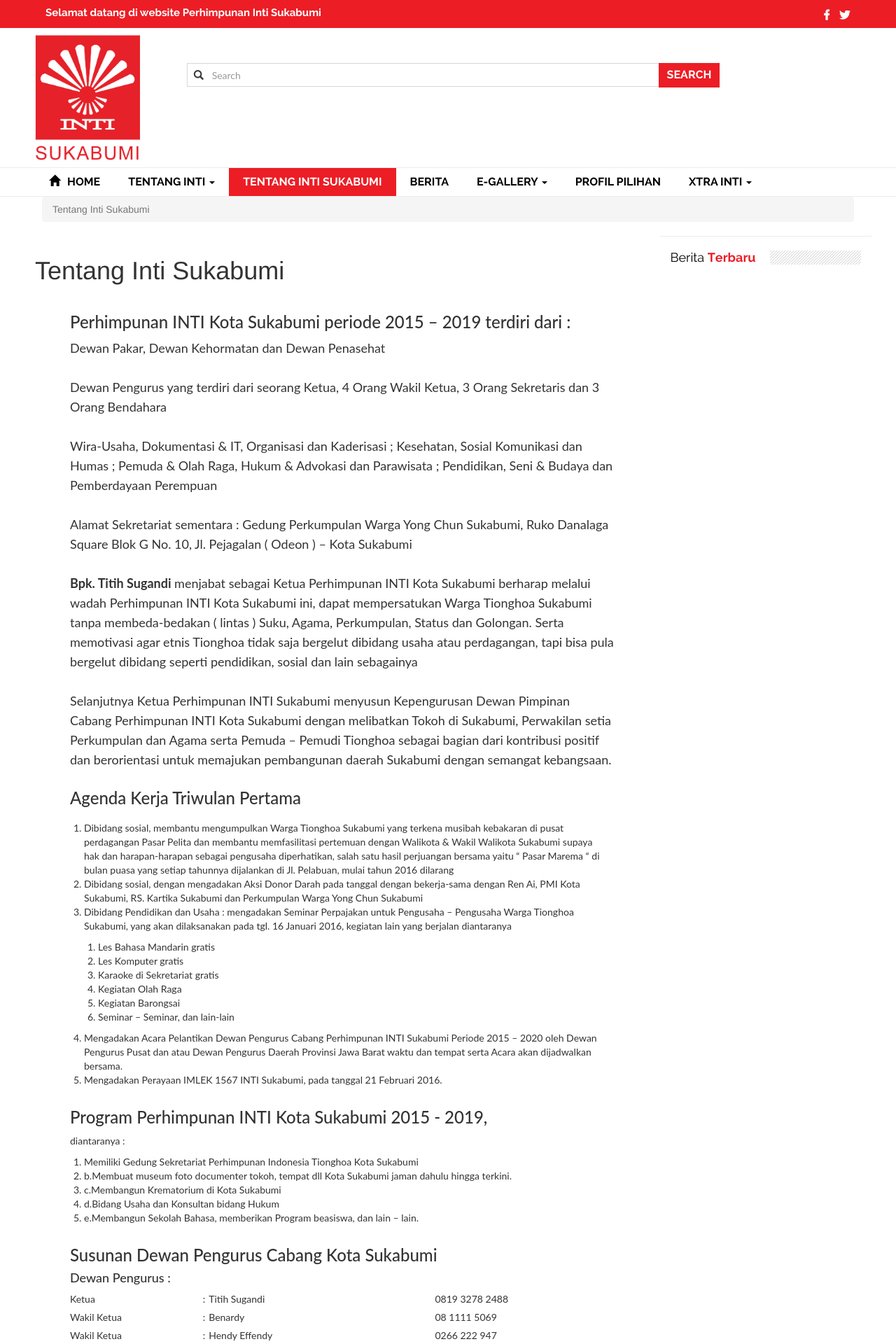
After one commit to WP-Panda/inti-sukabumi, a CodeIgniter app: page /news/page/inti-sukabumi in a window 1280 px wide. The commit adds this page. Shown: the top 1920 px of the page at 70% size. Run offline with CodeIgniter, Linux system fonts and the light colour scheme; data that the repository does not hold is empty; some libraries are stand-ins or nearby versions.

Commit message:
Tambah tentang sukabumi

```diff
--- a/application/config/routes.php
+++ b/application/config/routes.php
@@ -94,6 +94,7 @@
 $route['page/visi-misi-inti']['get'] = 'pages/visi_misi_inti';
 $route['page/sejarah-inti']['get'] = 'pages/sejarah_inti';
 $route['page/ad-dan-rt']['get'] = 'pages/ad_rt';
+$route['page/inti-sukabumi']['get'] = 'pages/inti_sukabumi';
 
 /*================ Article ======================== */
 $route['news']['get'] = 'kanal/show_kanal';
--- a/application/modules/berita/models/Berita_m.php
+++ b/application/modules/berita/models/Berita_m.php
@@ -67,7 +67,7 @@
   public function get_breaking($kanal)
   {
     if($kanal == null):
-      $this->db->select('article_name, article_url, article_image, article.created_at, category.category_name')
+      $this->db->select('article_name, article_url, article_image, article.created_at, category.category_name, article_summary, article_image_thumb')
       ->from('breaking')
       ->join('article', 'breaking.article_id = article.article_id')
       ->join('canal' , 'canal.article_id = article.article_id', 'LEFT')
--- a/application/modules/pages/controllers/Pages.php
+++ b/application/modules/pages/controllers/Pages.php
@@ -38,4 +38,14 @@
     $data['content'] = "pages/ad_rt_v";
     $this->templates->get_main_templates($data);
   }
+  public function inti_sukabumi()
+  {
+    // load Breadcrumbs
+    $this->load->library('breadcrumbs');
+    // $this->breadcrumbs->push('Tentang Inti', '#');
+    $this->breadcrumbs->push('Tentang Inti Sukabumi', '/page/inti-sukabumi');
+    $data['breadcrumbs'] = $this->breadcrumbs->show();
+    $data['content'] = "pages/inti_sukabumi";
+    $this->templates->get_main_templates($data);
+  }
 }
--- /dev/null
+++ b/application/modules/pages/views/inti_sukabumi.php
@@ -0,0 +1,157 @@
+<div class="content">
+  <div class="wrapper">
+    <div class="row">
+      <div class="col-lg-9 col-md-6">
+        <div class="catalog-title">
+          <h1>Tentang Inti Sukabumi</h1>
+        </div>
+        <div class="catalog-bigcolumn-content">
+          <div class="row news-detail">
+            <div class="col-sm-12">
+                <h3 class="text-bold">Perhimpunan INTI Kota Sukabumi periode	2015 – 2019 terdiri dari :</h3>
+                <p>
+                  Dewan Pakar, Dewan Kehormatan dan Dewan Penasehat
+                </p>
+                <p>
+                  Dewan Pengurus yang terdiri dari seorang Ketua, 4 Orang Wakil Ketua, 3 Orang Sekretaris dan 3 Orang Bendahara
+                </p>
+                <p>
+                  Wira-Usaha, Dokumentasi & IT, Organisasi dan Kaderisasi ; Kesehatan, Sosial Komunikasi dan Humas ; Pemuda & Olah Raga, Hukum & Advokasi dan Parawisata ; Pendidikan, Seni & Budaya dan Pemberdayaan Perempuan
+                </p>
+                <p>
+                  Alamat Sekretariat sementara : Gedung Perkumpulan Warga Yong Chun Sukabumi, Ruko Danalaga Square Blok G No. 10, Jl. Pejagalan ( Odeon ) – Kota Sukabumi
+                </p>
+                <p>
+                  <b>Bpk. Titih Sugandi</b> menjabat sebagai Ketua Perhimpunan INTI Kota Sukabumi berharap melalui wadah Perhimpunan INTI Kota Sukabumi ini, dapat mempersatukan Warga Tionghoa Sukabumi tanpa membeda-bedakan ( lintas ) Suku, Agama, Perkumpulan, Status dan Golongan. Serta memotivasi agar etnis Tionghoa tidak saja bergelut dibidang usaha atau perdagangan, tapi bisa pula bergelut dibidang seperti pendidikan, sosial dan lain sebagainya
+                </p>
+                <p>
+                  Selanjutnya Ketua Perhimpunan INTI Sukabumi menyusun Kepengurusan Dewan Pimpinan Cabang Perhimpunan INTI Kota Sukabumi dengan melibatkan Tokoh di Sukabumi, Perwakilan setia Perkumpulan dan Agama serta Pemuda – Pemudi Tionghoa sebagai bagian dari kontribusi positif dan berorientasi untuk memajukan pembangunan daerah Sukabumi dengan semangat kebangsaan.
+                </p>
+                <h3 class="text-bold">
+                  Agenda Kerja Triwulan Pertama
+                </h3>
+                <ol>
+                  <li>Dibidang sosial, membantu mengumpulkan Warga Tionghoa Sukabumi yang terkena musibah kebakaran di pusat perdagangan Pasar Pelita dan membantu memfasilitasi pertemuan dengan Walikota & Wakil Walikota Sukabumi supaya hak dan harapan-harapan sebagai pengusaha diperhatikan, salah satu hasil perjuangan bersama yaitu “ Pasar Marema “ di bulan puasa yang setiap tahunnya dijalankan di Jl. Pelabuan, mulai tahun 2016 dilarang</li>
+                  <li>Dibidang sosial, dengan mengadakan Aksi Donor Darah pada tanggal dengan bekerja-sama dengan Ren Ai,   PMI Kota Sukabumi, RS. Kartika Sukabumi dan Perkumpulan Warga Yong Chun Sukabumi</li>
+                  <li>
+                    Dibidang Pendidikan dan Usaha : mengadakan Seminar Perpajakan untuk Pengusaha – Pengusaha Warga Tionghoa Sukabumi, yang akan dilaksanakan pada tgl. 16 Januari 2016, kegiatan lain yang berjalan diantaranya
+                    <ol>
+                      <li>Les Bahasa Mandarin gratis</li>
+                      <li>Les Komputer gratis</li>
+                      <li>Karaoke di Sekretariat gratis</li>
+                      <li>Kegiatan Olah Raga</li>
+                      <li>Kegiatan Barongsai</li>
+                      <li>Seminar – Seminar, dan lain-lain</li>
+                    </ol>
+                  </li>
+                  <li>Mengadakan Acara Pelantikan Dewan Pengurus Cabang Perhimpunan INTI Sukabumi Periode 2015 – 2020 oleh Dewan Pengurus Pusat dan atau Dewan Pengurus Daerah Provinsi Jawa Barat waktu dan tempat serta Acara akan dijadwalkan bersama.</li>
+                  <li>Mengadakan Perayaan IMLEK 1567 INTI Sukabumi, pada tanggal 21 Februari 2016.</li>
+                </ol>
+                <h3 class="text-bold">Program Perhimpunan INTI Kota Sukabumi 2015 - 2019,</h3> diantaranya :
+                <ol>
+                  <li>Memiliki Gedung Sekretariat Perhimpunan Indonesia Tionghoa Kota Sukabumi</li>
+                  <li>b.Membuat museum foto documenter tokoh, tempat dll Kota Sukabumi jaman dahulu hingga terkini. </li>
+                  <li>c.Membangun Krematorium di Kota Sukabumi</li>
+                  <li>d.Bidang Usaha dan Konsultan bidang Hukum</li>
+                  <li>e.Membangun Sekolah Bahasa, memberikan Program beasiswa, dan lain – lain.</li>
+                </ol>
+                <h3 class="text-bold">Susunan Dewan Pengurus Cabang Kota Sukabumi</h3>
+                <h4>Dewan Pengurus :</h4>
+                <table style="height: 338px; width: 100%;" border="1" cellspacing="1" cellpadding="1">
+                <tbody>
+                <tr>
+                <td style="text-align: justify;">Ketua</td>
+                <td style="text-align: justify;">:</td>
+                <td style="text-align: justify;">Titih&nbsp;Sugandi</td>
+                <td style="text-align: justify;">0819&nbsp;3278&nbsp;2488</td>
+                </tr>
+                <tr>
+                <td style="text-align: justify;">Wakil&nbsp;Ketua</td>
+                <td style="text-align: justify;">:</td>
+                <td style="text-align: justify;">Benardy</td>
+                <td style="text-align: justify;">08&nbsp;1111&nbsp;5069</td>
+                </tr>
+                <tr>
+                <td style="text-align: justify;">Wakil&nbsp;Ketua</td>
+                <td style="text-align: justify;">:</td>
+                <td style="text-align: justify;">Hendy&nbsp;Effendy</td>
+                <td style="text-align: justify;">0266&nbsp;222&nbsp;947</td>
+                </tr>
+                <tr>
+                <td style="text-align: justify;">Wakil&nbsp;Ketua</td>
+                <td style="text-align: justify;">:</td>
+                <td style="text-align: justify;">Satrio&nbsp;Hukin&nbsp;Pramoto</td>
+                <td style="text-align: justify;">0895&nbsp;0316&nbsp;7738</td>
+                </tr>
+                <tr>
+                <td style="text-align: justify;">Wakil&nbsp;Ketua&nbsp;</td>
+                <td style="text-align: justify;">:</td>
+                <td style="text-align: justify;">wan&nbsp;Iskandar</td>
+                <td style="text-align: justify;">-</td>
+                </tr>
+                <tr>
+                <td style="text-align: justify;">Wakil&nbsp;Ketua&nbsp;</td>
+                <td style="text-align: justify;">:</td>
+                <td style="text-align: justify;">Liem&nbsp;Cui&nbsp;Ling</td>
+                <td style="text-align: justify;">-</td>
+                </tr>
+                <tr>
+                <td style="text-align: justify;">Wakil&nbsp;Ketua</td>
+                <td style="text-align: justify;">:</td>
+                <td style="text-align: justify;">Tanu&nbsp;Wijaya</td>
+                <td style="text-align: justify;">-</td>
+                </tr>
+                <tr>
+                <td style="text-align: justify;">Sekretaris</td>
+                <td style="text-align: justify;">:</td>
+                <td style="text-align: justify;">Yanto&nbsp;Gunawan</td>
+                <td>08164871010
+                </td>
+                </tr>
+                <tr>
+                <td style="text-align: justify;">Sekretaris&nbsp;I</td>
+                <td style="text-align: justify;">:</td>
+                <td style="text-align: justify;">Stefanus&nbsp;Theddy&nbsp;U</td>
+                <td style="text-align: justify;">0813&nbsp;1514&nbsp;5555</td>
+                </tr>
+                <tr>
+                <td style="text-align: justify;">Sekretaris&nbsp;II</td>
+                <td style="text-align: justify;">:</td>
+                <td style="text-align: justify;">Ir.&nbsp;Teti&nbsp;Limiati</td>
+                <td style="text-align: justify;">0819&nbsp;1181&nbsp;8092</td>
+                </tr>
+                <tr>
+                <td style="text-align: justify;">Bendahara</td>
+                <td style="text-align: justify;">:</td>
+                <td style="text-align: justify;">Chandra&nbsp;Khiharja</td>
+                <td style="text-align: justify;">0857&nbsp;9428&nbsp;8158</td>
+                </tr>
+                <tr>
+                <td style="text-align: justify;">Bendahara&nbsp;I</td>
+                <td style="text-align: justify;">:</td>
+                <td style="text-align: justify;">See&nbsp;Fui&nbsp;Cien</td>
+                <td style="text-align: justify;">&nbsp;</td>
+                </tr>
+                <tr>
+                <td style="text-align: justify;">Bendahara&nbsp;II</td>
+                <td style="text-align: justify;">:</td>
+                <td style="text-align: justify;">Suharsono&nbsp;Janto</td>
+                <td style="text-align: justify;">&nbsp;</td>
+                </tr>
+                </tbody>
+                </table>
+            </div>
+          </div>
+        </div>
+      </div>
+        <div class="col-lg-3 index-news-section section-photovideo">
+          <div class="section-title">
+            <h4>Berita <span>Terbaru</span></h4>
+          </div>
+          <div class="catalog-smallcolumn2">
+            <?php echo modules::run('berita/get_feeds'); ?>
+          </div>
+        </div>
+      </div>
+    </div>
+  </div>
--- a/application/modules/templates/views/main_v.php
+++ b/application/modules/templates/views/main_v.php
@@ -52,7 +52,7 @@
       <div class="header">
          <div class="wrapper">
             <div class="row">
-               <div class="col-lg-2 col-md-2 col-sm-3"><a href="#"><img src="/assets/images/logo-INTI.png" /></a></div>
+               <div class="col-lg-2 col-md-2 col-sm-3"><a href="#"><img class="img-responsive" style="width : 150px;" src="/assets/images/logo-INTI.png" /></a></div>
                <div class="col-lg-8 col-md-8 col-sm-6">
                   <form action="/search/" class="navbar-form navbar-left searchbox" role="search" method="get" accept-charset="utf-8" enctype="multipart/form-data">
                      <div class="form-group">
@@ -96,23 +96,7 @@
                               </li>
                            </ul>
                         </li>
-                        <li class="dropdown">
-                           <a href="#" class="dropdown-toggle" data-toggle="dropdown" role="button" aria-expanded="false">Tentang INTI Sukabumi <span class="caret"></span></a>
-                           <ul class="dropdown-menu" role="menu">
-                              <li>
-                                 <a href="#">Visi Misi</a>
-                              </li>
-                              <li>
-                                 <a href="#">Sejarah INTI Sukabumi </a>
-                              </li>
-                              <li>
-                                 <a href="#">Anggaran Dasar & Rumah Tangga</a>
-                              </li>
-                              <li>
-                                 <a href="#">Kontak INTI Sukabumi</a>
-                              </li>
-                           </ul>
-                        </li>
+                        <li><a href="<?= base_url('page/inti-sukabumi') ?>" class="menu">Tentang Inti Sukabumi</a></li>
                         <li>
                            <a href="<?= base_url('news') ?>" class="menu">Berita</a>
                         </li>
```
Also changed, not shown: application/modules/home/controllers/Home.php (+14 -1 lines), application/modules/home/views/home_v.php (+14 -16 lines), assets/images/logo-INTI.png, 1 other file.
